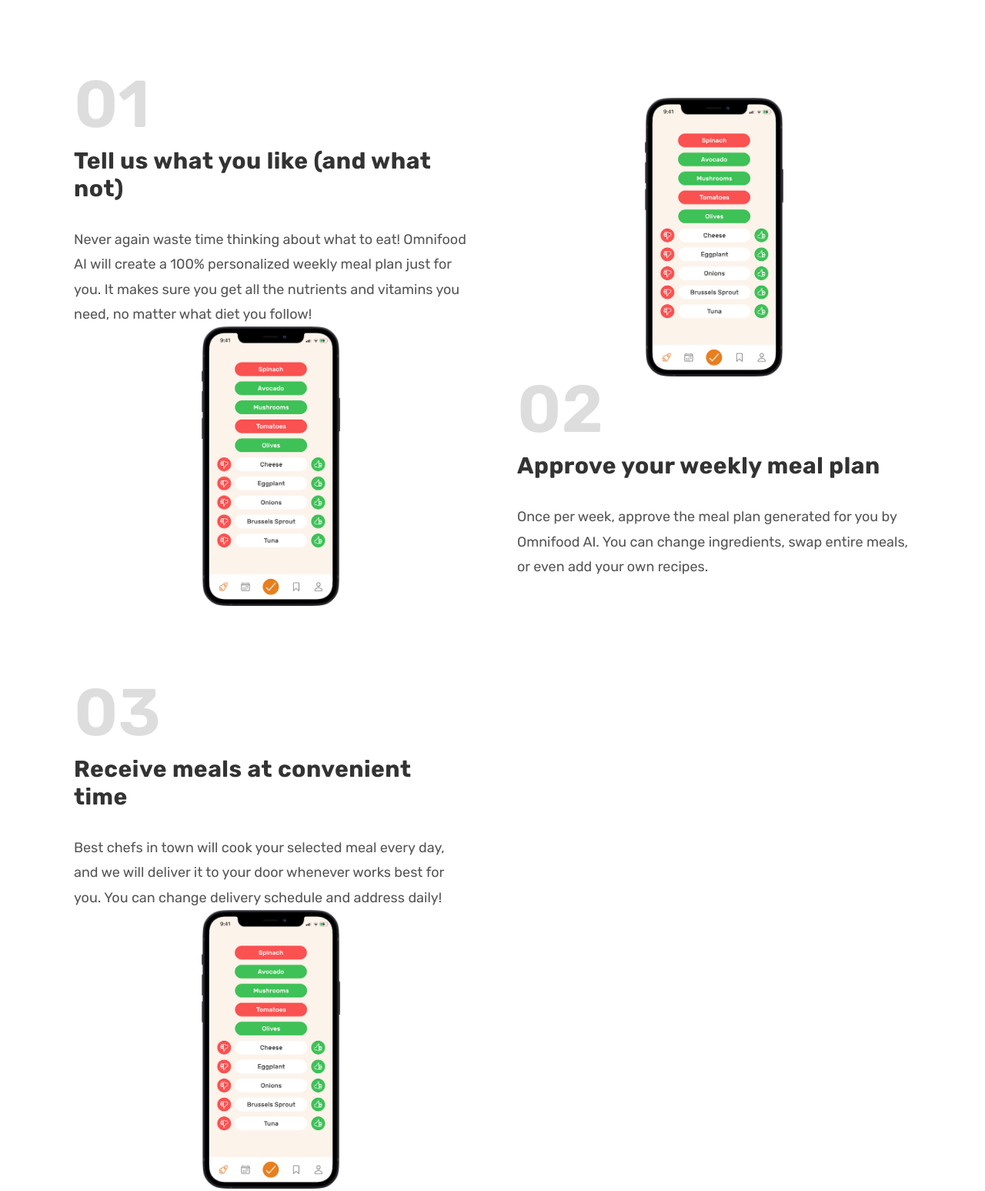
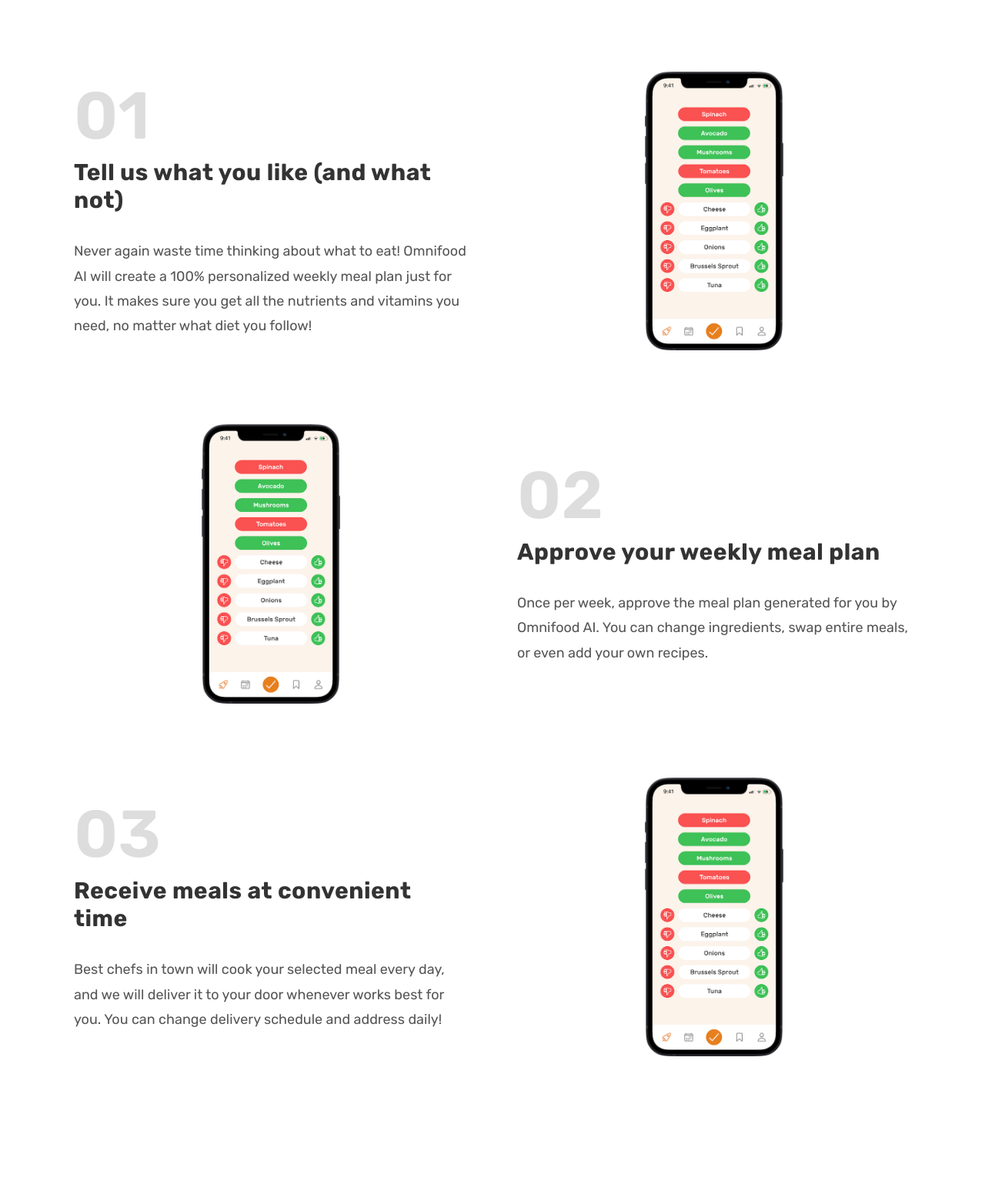
Before and after one commit to chrisfromhood/Omnifood--tailwind, a plain HTML site: page src/index.html in a window 1280 px wide. Shown: the part 1101-2648 px from the top of the page at 77% size. Drawn offline with nearby package versions, Linux system fonts and the light colour scheme.

Commit message:
Section with steps fixed

```diff
--- a/src/index.html
+++ b/src/index.html
@@ -142,8 +142,8 @@
       </div>
       <div class="container grid grid-cols-2 mob:grid-cols-1 items-center gap-x-16 lg:gap-x-12 gap-y-24 lg:gap-y-16">
         <!-- STEP 01 -->
-        <div>
-          <div>
+
+        <div class="mob:order-1">
           <p class="text-[86px] md:text-[60px] text-[#ddd] mb-3 font-semibold">01</p>
           <h3 class="heading-tertiary">Tell us what you like (and what not)
           </h3>
@@ -154,18 +154,17 @@
             matter what diet you follow!
           </p>
         </div>
-          <div class="relative flex items-center justify-center">
-            <img class="w-[35%] " src="../img/app/app-screen-1.png" alt="iPhone app">
-          </div>
+        <div class="relative flex items-center justify-center mob:order-2">
+          <img class="w-[35%]" src="../img/app/app-screen-1.png" alt="iPhone app">
         </div>
 
+
         <!-- STEP 02 -->
-        <div>
-          <div
-            class="relative flex items-center justify-center before:absolute before:w-[60%] before:h-[60%] before:pb-[60%] before:bg-light -z-10 before:content-none before:block before:rounded-[50%] before:top-1/2 before:left-1/2 before:translate-x-[-50%] before:translate-y-[-50%] ">
-            <img class="w-[35%] " src="../img/app/app-screen-1.png" alt="iPhone app">
+
+        <div class="relative flex items-center justify-center mob:order-4">
+          <img class="w-[35%]" src="../img/app/app-screen-1.png" alt="iPhone app">
         </div>
-          <div>
+        <div class="mob:order-3">
           <p class="text-[86px] md:text-[60px] text-[#ddd] mb-3 font-semibold">02</p>
           <h3 class="heading-tertiary">Approve your weekly meal plan</h3>
           <p class="text-lg leading-[1.8]">
@@ -174,12 +173,13 @@
             even add your own recipes.
           </p>
         </div>
-        </div>
+
+
 
 
         <!-- STEP 03-->
-        <div>
-          <div>
+
+        <div class="mob:order-5">
           <p class="text-[86px] md:text-[60px] text-[#ddd] mb-3 font-semibold">03</p>
           <h3 class="heading-tertiary">Receive meals at convenient time</h3>
           <p class="text-lg leading-[1.8]">
@@ -188,10 +188,10 @@
             you. You can change delivery schedule and address daily!
           </p>
         </div>
-          <div class="relative flex items-center justify-center">
+        <div class="relative flex items-center justify-center mob:order-6">
           <img class="w-[35%]" src="../img/app/app-screen-1.png" alt="iPhone app">
         </div>
-        </div>
+
 
       </div>
 
@@ -489,7 +489,7 @@
       </div>
 
       <div class="container">
-        <div class="grid grid-cols-4">
+        <div class="grid grid-cols-4 gap-x-16 gap-y-24">
           <div>
             <ion-icon class="h-8 w-8 text-primary bg-light p-4 rounded-[50%] mb-8" name="infinite"></ion-icon>
             <p class="text-2xl text-dark font-bold mb-4">Never cook again!</p>
--- a/src/input.css
+++ b/src/input.css
@@ -24,6 +24,10 @@
     @apply no-underline text-base text-[#767676] transition-all;
   }
 
+  .step-img-box {
+    @apply relative flex items-center justify-center before:absolute before:w-[60%] before:h-[60%] before:pb-[60%] before:bg-light -z-10 before:content-none before:block before:rounded-[50%] before:top-1/2 before:left-1/2 before:translate-x-[-50%] before:translate-y-[-50%];
+  }
+
   .main-mobile-nav {
     @apply tablet:absolute tablet:top-0 tablet:left-0 tablet:w-full tablet:h-screen tablet:bg-white tablet:flex tablet:items-center tablet:justify-center tablet:transition-all;
   }
```
Also changed, not shown: dist/output.css. Lines whose indentation alone changed are shown as unchanged.
